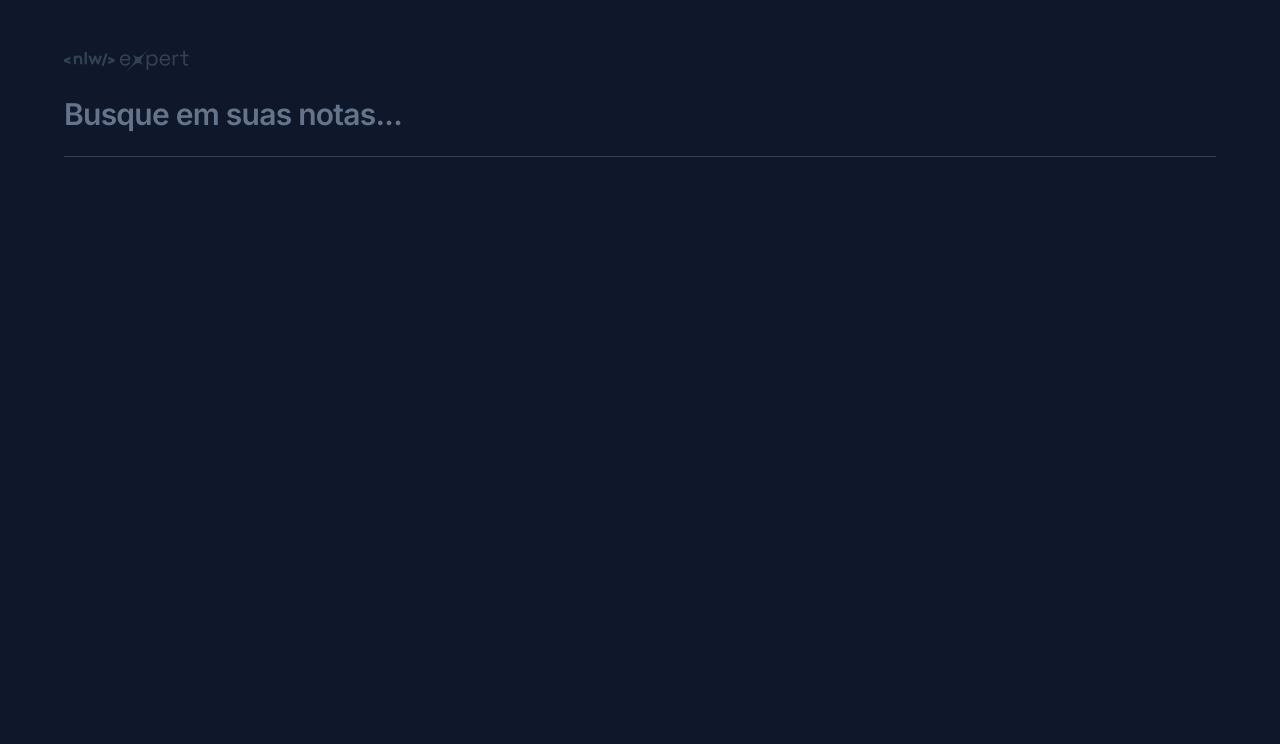
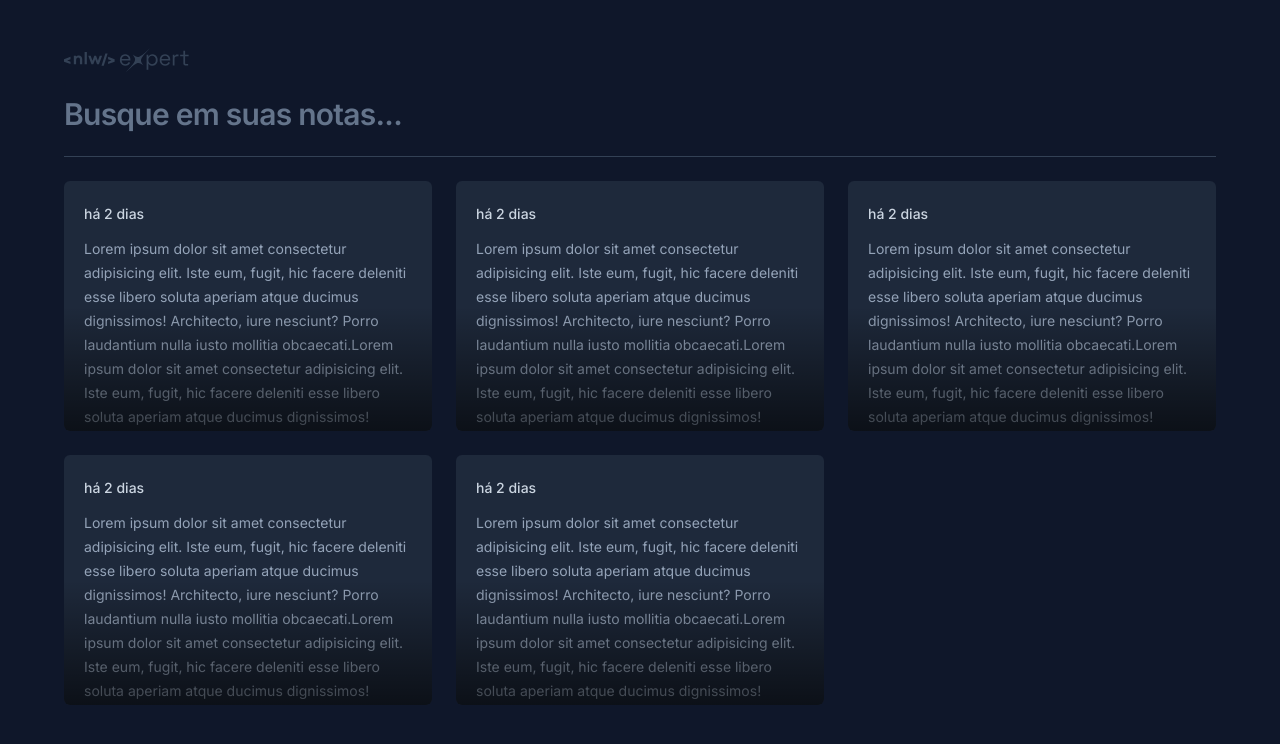
Before and after one commit to igorsantos13/nlw-notes, a React (Vite) app: page / in a window 1280 px wide. Shown: the top 744 px of the page. Built offline with nearby package versions, Linux system fonts and the light colour scheme.

Commit message:
feat: initial note-card component

```diff
--- a/src/app.tsx
+++ b/src/app.tsx
@@ -1,4 +1,5 @@
 import logo from "./assets/logo.svg";
+import { NoteCard } from "./components/note-card";
 
 export function App() {
   return (
@@ -13,6 +14,14 @@ export function App() {
         />
       </form>
       <div className="bg-slate-700 h-px" />
+
+      <div className="grid grid-cols-3 gap-6 auto-rows-[250px]">
+        <NoteCard />
+        <NoteCard />
+        <NoteCard />
+        <NoteCard />
+        <NoteCard />
+      </div>
     </div>
   );
 }
--- /dev/null
+++ b/src/components/note-card.tsx
@@ -0,0 +1,19 @@
+export const NoteCard = () => {
+  return (
+    <button className="rounded-md text-left bg-slate-800 p-5 space-y-3 overflow-hidden relative hover:ring-2 hover:ring-slate-600 focus-visible:ring-2 focus-visible:ring-lime-400 outline-none">
+      <span className="text-sm font-medium text-slate-300">há 2 dias</span>
+
+      <p className="text-sm leading-6 text-slate-400">
+        Lorem ipsum dolor sit amet consectetur adipisicing elit. Iste eum,
+        fugit, hic facere deleniti esse libero soluta aperiam atque ducimus
+        dignissimos! Architecto, iure nesciunt? Porro laudantium nulla iusto
+        mollitia obcaecati.Lorem ipsum dolor sit amet consectetur adipisicing
+        elit. Iste eum, fugit, hic facere deleniti esse libero soluta aperiam
+        atque ducimus dignissimos! Architecto, iure nesciunt? Porro laudantium
+        nulla iusto mollitia obcaecati.
+      </p>
+
+      <div className="absolute bottom-0 left-0 right-0 bg-gradient-to-t from-black/60 to-black/0 h-1/2 pointer-events-none"></div>
+    </button>
+  );
+};
```
